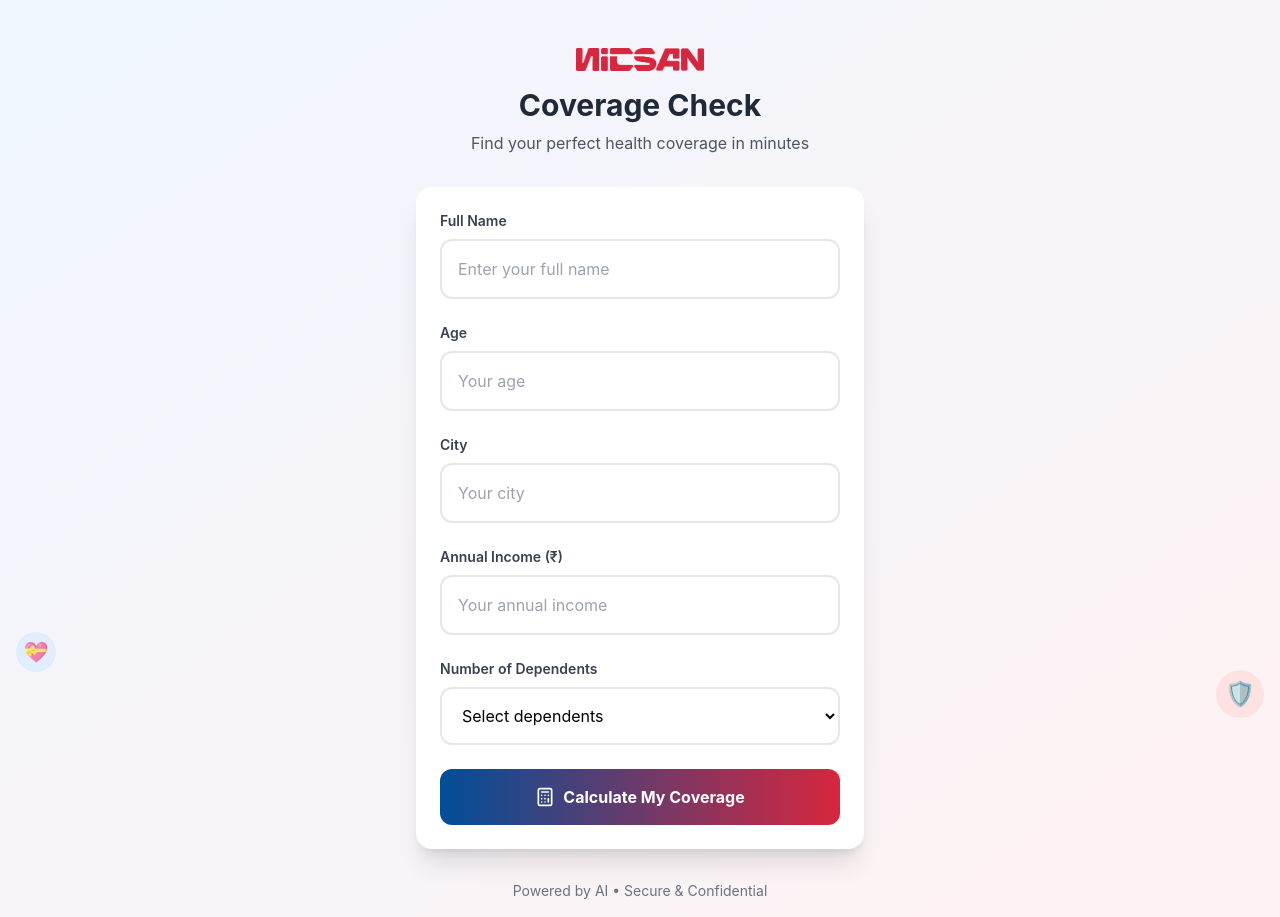
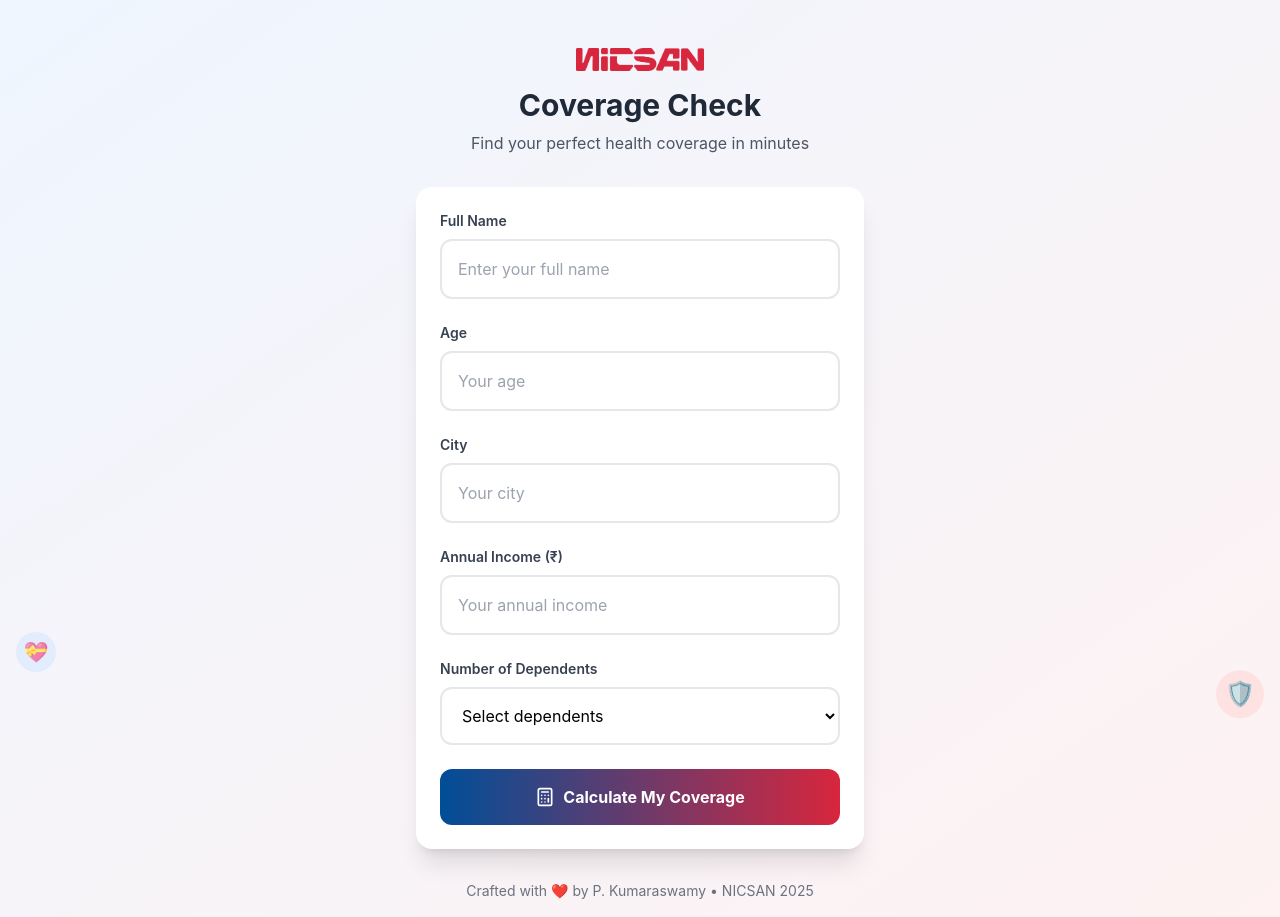
Before and after one commit to Pkumar200/coverage-check-app, a React (Create React App) app: page / in a window 1280 px wide. Built offline with nearby package versions, Linux system fonts and the light colour scheme.

Commit message:
Update footer text

```diff
--- a/src/App.js
+++ b/src/App.js
@@ -337,7 +337,8 @@ const App = () => {
 
         {/* Footer */}
         <div className="text-center text-gray-500 text-sm mt-8">
-          <p>Powered by AI • Secure & Confidential</p>
+          <p>Crafted with ❤️ by P. Kumaraswamy • NICSAN 2025</p>
+
         </div>
       </div>
     </div>
```
